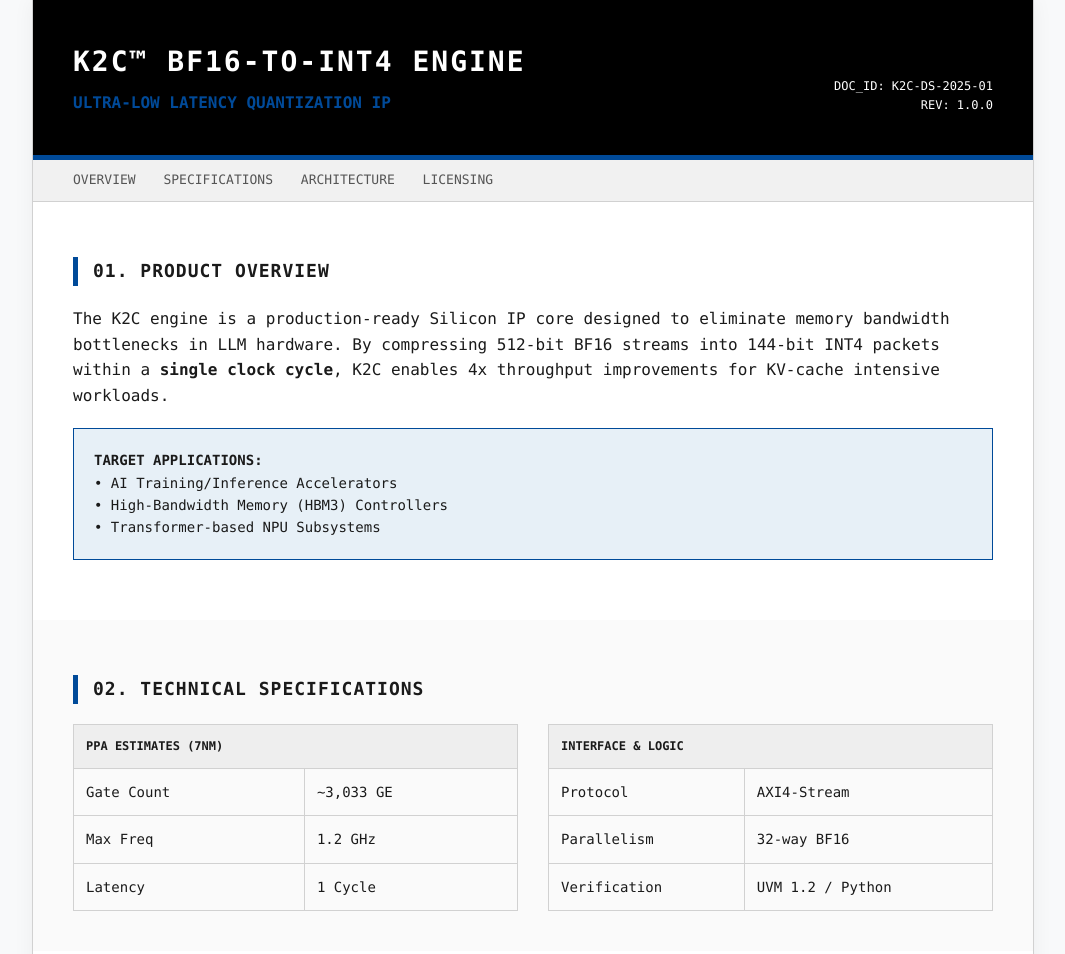
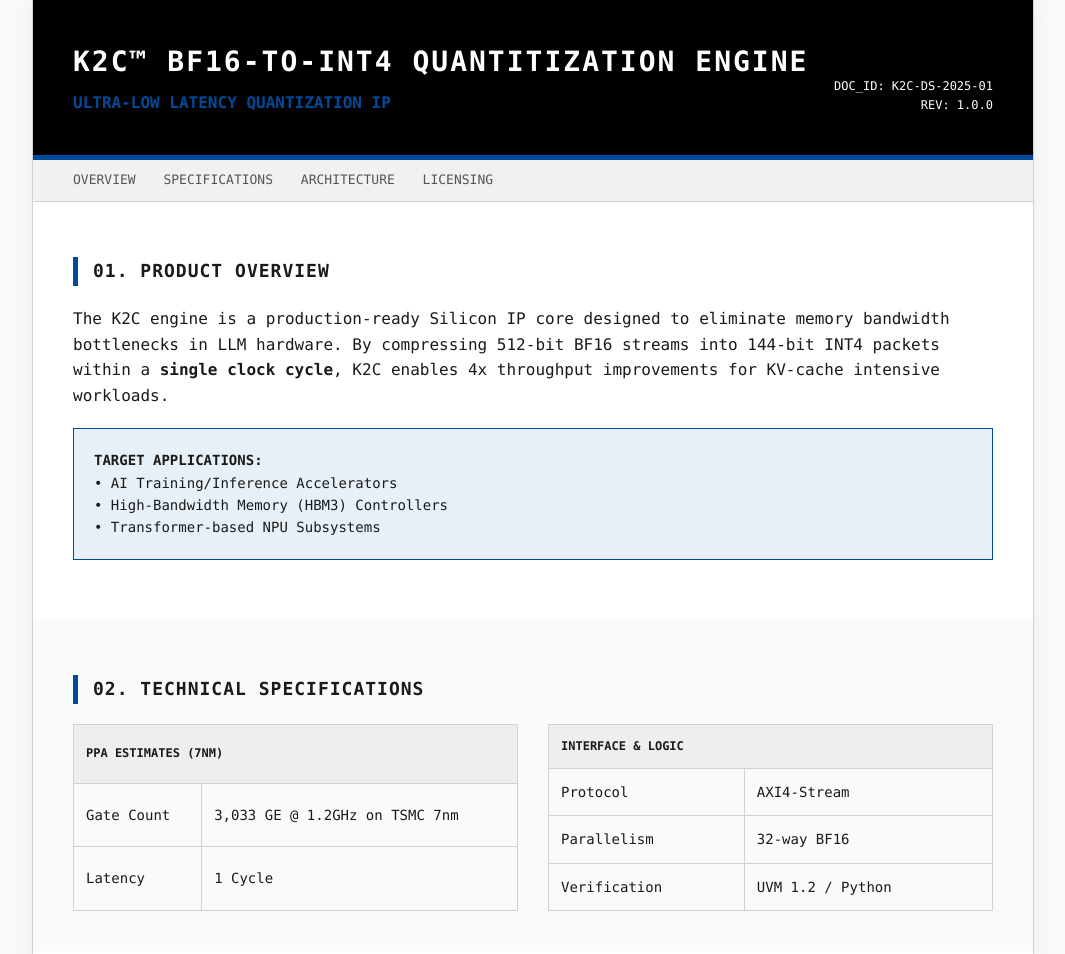
Before and after one commit to acedMaxxx/K2C-Pages, a plain HTML site: page index.html in a window 1280 px wide. Shown: the top 954 px of the page, without its empty margins (107-1172 px from the left). Drawn offline with Linux system fonts and the light colour scheme.

Commit message:
Update index.html

```diff
--- a/index.html
+++ b/index.html
@@ -136,7 +136,7 @@
     <header>
         <div class="header-top">
             <div>
-                <h1>K2C™ BF16-TO-INT4 ENGINE</h1>
+                <h1>K2C™ BF16-TO-INT4 QUANTITIZATION ENGINE</h1>
                 <div class="subtitle">ULTRA-LOW LATENCY QUANTIZATION IP</div>
             </div>
             <div style="text-align: right; font-size: 12px;">
@@ -174,8 +174,7 @@
         <div class="grid">
             <table class="spec-table">
                 <tr><th colspan="2">PPA Estimates (7nm)</th></tr>
-                <tr><td>Gate Count</td><td>~3,033 GE</td></tr>
-                <tr><td>Max Freq</td><td>1.2 GHz</td></tr>
+                <tr><td>Gate Count</td><td>3,033 GE @ 1.2GHz on TSMC 7nm</td></tr>
                 <tr><td>Latency</td><td>1 Cycle</td></tr>
             </table>
             <table class="spec-table">
```
